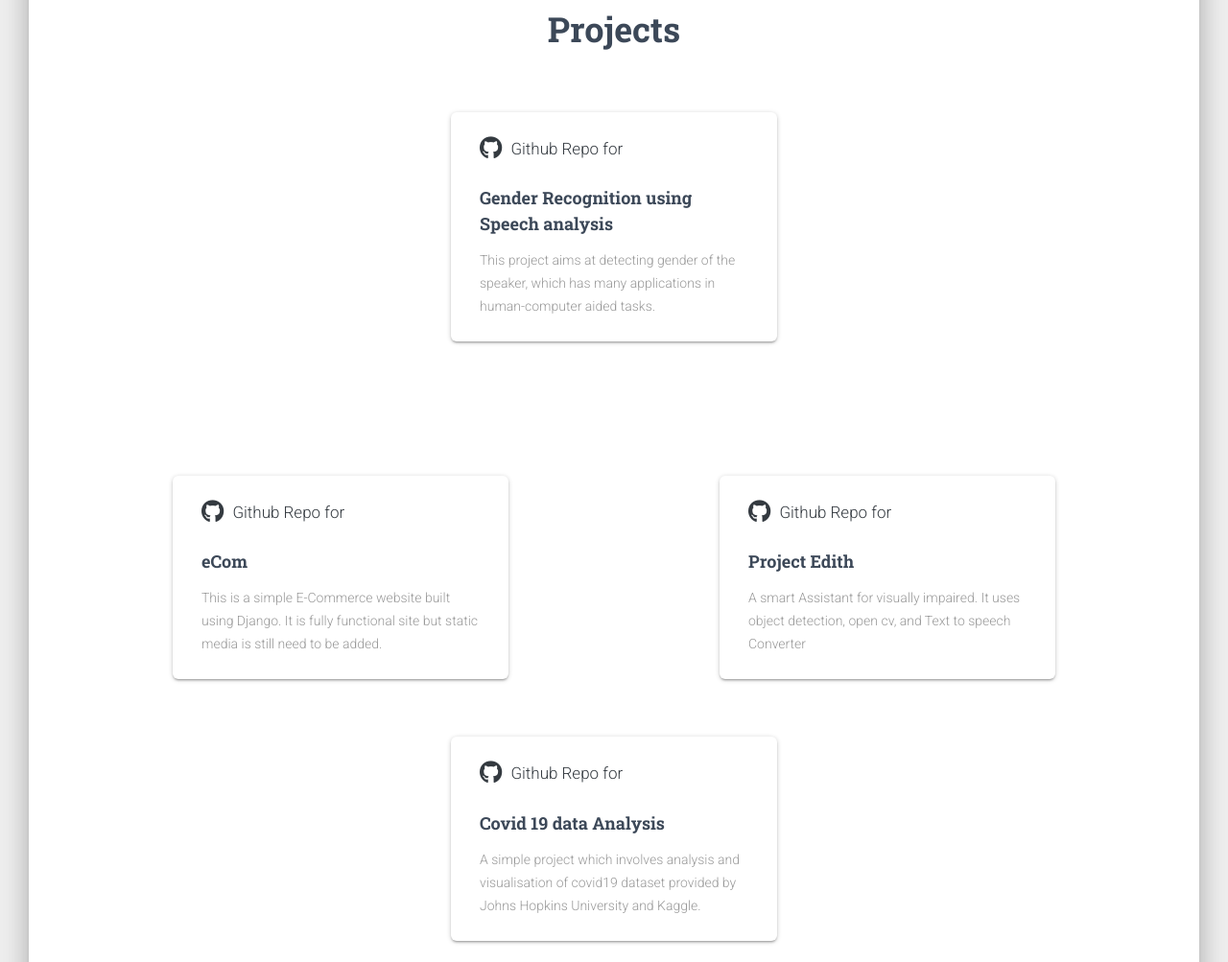
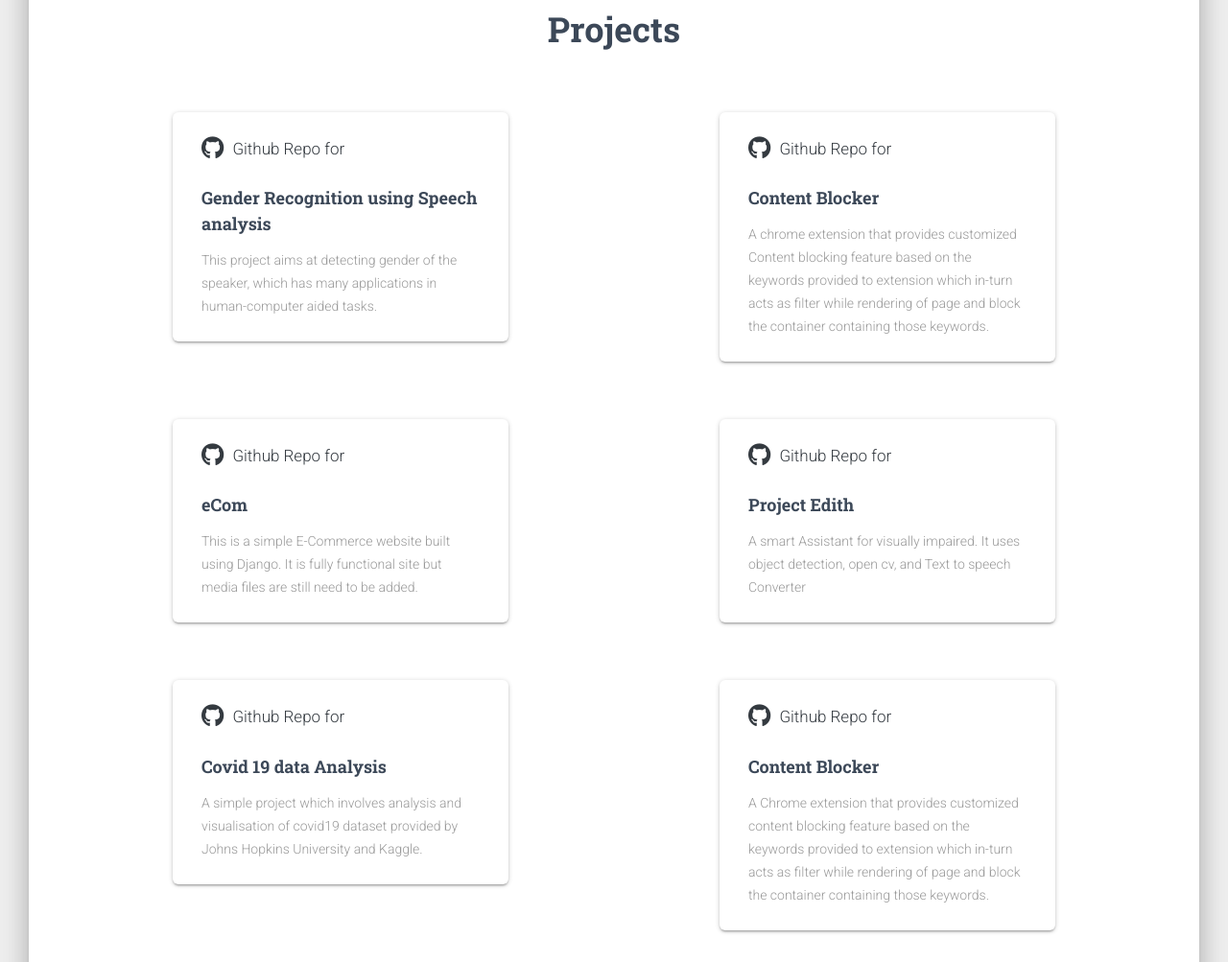
Before and after one commit to AvinashUmmagani/AvinashUmmagani.github.io, a plain HTML site: page index.html in a window 1280 px wide. Shown: the part 2924-3927 px from the top of the page at 96% size. Drawn offline with Linux system fonts and the light colour scheme.

Commit message:
Update index.html

```diff
--- a/index.html
+++ b/index.html
@@ -304,6 +304,7 @@
               <h5 class="description"></h5>
             </div>
           </div>
+          <div class="row" >
             <div class="col-md-4 col-lg-4 ml-auto mr-auto">
               <div class="rotating-card-container" style="margin-bottom: 30px;">
                 <div class="card card-rotate">
@@ -339,8 +340,42 @@
                 </div>
               </div>
             </div>
+              <div class="col-md-4 col-lg-4 ml-auto mr-auto">
+                <div class="rotating-card-container" style="margin-bottom: 30px;">
+                  <div class="card card-rotate">
+                    <div class="front" style="width: 330px;">
+                      <div class="card-body">
+                        <h5 class="card-category card-category-social text-dark">
+                          <i class="fa fa-github"></i> Github Repo for
+                        </h5>
+                        <h4 class="card-title">
+                          <a href="https://github.com/AvinashUmmagani/Content-Blocker"
+                            target="_blank">Content Blocker</a>
+                        </h4>
+                        <p class="card-description">
+                            A chrome extension that provides customized Content blocking feature based on the keywords provided to extension which in-turn acts as filter while rendering of page and block the container containing those keywords.
+                        </p>
+                      </div>
+                    </div>
+                    <div class="back" style="width: 330px;">
+                      <div class="card-body">
+                        <h5 class="card-title">
+                          Read the source code
+                        </h5>
+                        <p class="card-description">
+                        </p>
+                        <div class="footer text-center">
+                          <a href="https://github.com/AvinashUmmagani/Content-Blocker"
+                            class="btn btn-github btn-just-icon btn-fill btn-round" target="_blank">
+                            <i class="fa fa-github"></i>
+                          </a>
+                        </div>
+                      </div>
+                    </div>
+                  </div>
+                </div>
+            </div>
           </div>
-
           <div class="row">
             <div class="col-md-4 col-lg-4 ml-auto mr-auto">
               <div class="rotating-card-container" style="margin-bottom: 30px;">
@@ -354,7 +389,7 @@
                         <a href="https://github.com/AvinashUmmagani/eCom" target="_blank">eCom</a>
                       </h4>
                       <p class="card-description">
-                         This is a simple E-Commerce website built using Django. It is fully functional site but static media is still need to be added.
+                         This is a simple E-Commerce website built using Django. It is fully functional site but media files are still need to be added.
                       </p>
                     </div>
                   </div>
@@ -417,6 +452,7 @@
               </div>
             </div>
           </div>
+          <div class="row">
             <div class="col-md-4 col-lg-4 ml-auto mr-auto">
               <div class="rotating-card-container" style="margin-bottom: 30px;">
                 <div class="card card-rotate">
```
